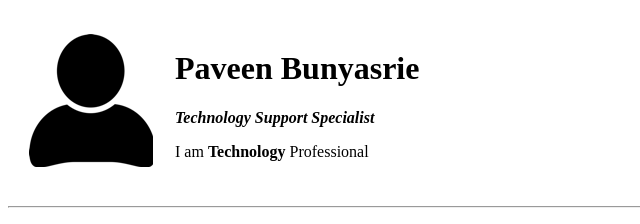
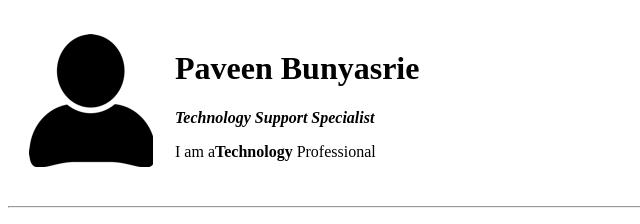
Before and after one commit to PB0586/cv, a plain HTML site: page index.html in a window 1280 px wide. Shown: the top 224 px of the page, 0-640 px from the left. Drawn offline with Linux system fonts and the light colour scheme.

Commit message:
Update index.html

```diff
--- a/index.html
+++ b/index.html
@@ -10,7 +10,7 @@
         <td><img src="images/person-icon.png" alt="Self Image"></td>
         <td><h1>Paveen Bunyasrie</h1>
         <p><em><strong>Technology Support Specialist</strong></em></p>
-        <p>I am <strong>Technology</strong> Professional</p></td>
+        <p>I am a<strong>Technology</strong> Professional</p></td>
       </tr>
     </table>
     <hr>
```
